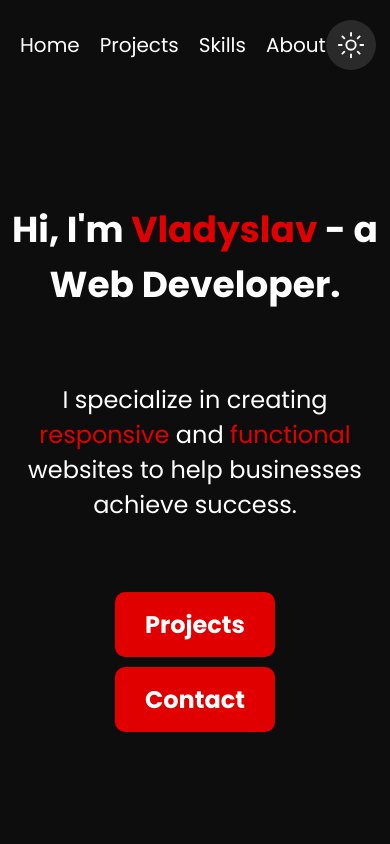
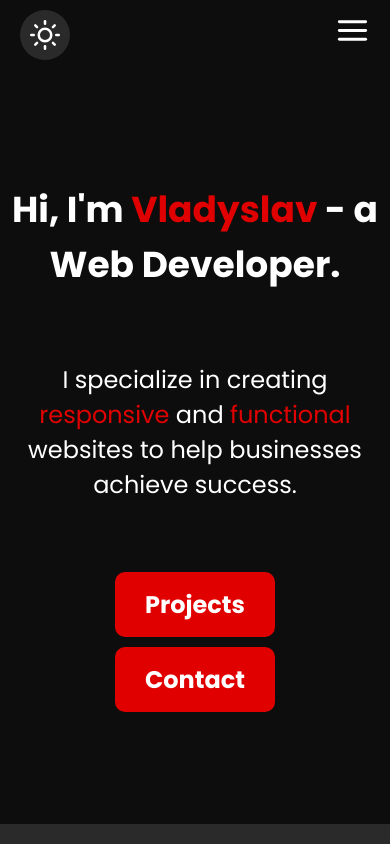
Before and after one commit to regmysss/regmysss.github.io, a React (Vite) app: page / in a window 390 px wide. Shown: the top 844 px of the page. Built offline with nearby package versions, Linux system fonts and the light colour scheme.

Commit message:
feat: Update Footer and Header components with new icons; enhance mobile navigation and button styles

```diff
--- a/src/components/Footer.jsx
+++ b/src/components/Footer.jsx
@@ -1,5 +1,6 @@
 import { Social } from './UI/Social/Social';
-import { FaGithub, FaInstagram, FaTelegramPlane } from "react-icons/fa";
+import { FiGithub, FiInstagram } from "react-icons/fi";
+import { LiaTelegram } from "react-icons/lia";
 import '../styles/footer.css';
 
 export const Footer = () => {
@@ -14,9 +15,9 @@ export const Footer = () => {
                     <div className='footer-socials'>
                         <h2>Social</h2>
                         <ul>
-                            <Social link={"https://github.com/regmysss"}><FaGithub /></Social>
-                            <Social link={"https://www.instagram.com/vlados.yrm/"}><FaInstagram /></Social>
-                            <Social link={"https://t.me/regmysss"}><FaTelegramPlane /></Social>
+                            <Social link={"https://github.com/regmysss"}><FiGithub /></Social>
+                            <Social link={"https://www.instagram.com/vlados.yrm/"}><FiInstagram /></Social>
+                            <Social link={"https://t.me/regmysss"}><LiaTelegram /></Social>
                         </ul>
                     </div>
                 </div>
--- a/src/components/Header.jsx
+++ b/src/components/Header.jsx
@@ -1,10 +1,16 @@
+import { useState } from 'react';
 import '../styles/header.css';
-import { IoSunnyOutline, IoMoonOutline } from "react-icons/io5";
+import { FiSun, FiMoon, FiMenu, FiX } from "react-icons/fi";
 
 export const Header = ({ theme, setTheme }) => {
+    const [isMenuOpen, setIsMenuOpen] = useState(false);
 
     const toggleTheme = () => {
         setTheme(theme === 'light' ? 'dark' : 'light');
+    };
+
+    const toggleMenu = () => {
+        setIsMenuOpen(!isMenuOpen);
     };
 
     return (
@@ -18,19 +24,40 @@ export const Header = ({ theme, setTheme }) => {
                         <li><a href="#about">About</a></li>
                     </ul>
                 </nav>
-                <div className='header-right'>
+                <div className='header-btns'>
                     <button className='btn-contact'>
                         Contact
                     </button>
                     <button className='btn-theme' onClick={toggleTheme}>
                         {
                             theme === 'dark' ?
-                                <IoSunnyOutline className='icon-theme' /> :
-                                <IoMoonOutline className='icon-theme' />
+                                <FiSun className='icon-theme' /> :
+                                <FiMoon className='icon-theme' />
                         }
                     </button>
                 </div>
-
+                <div className='header-mobile'>
+                    <button
+                        className='btn-menu'
+                        onClick={toggleMenu}>
+                        {
+                            isMenuOpen ?
+                                <FiX /> :
+                                <FiMenu />
+                        }
+                    </button>
+                    {
+                        isMenuOpen &&
+                        <nav className='nav-mobile'>
+                            <ul className='nav-list'>
+                                <li><a href="#home">Home</a></li>
+                                <li><a href="#projects">Projects</a></li>
+                                <li><a href="#skills">Skills</a></li>
+                                <li><a href="#about">About</a></li>
+                            </ul>
+                        </nav>
+                    }
+                </div>
             </div>
         </header>
     )
--- a/src/styles/header.css
+++ b/src/styles/header.css
@@ -24,7 +24,7 @@
     cursor: pointer;
 }
 
-.nav-list a{
+.nav-list a {
     color: var(--main-text-color);
     text-decoration: none;
     width: 100%;
@@ -57,9 +57,20 @@
     cursor: pointer;
 }
 
-.header-right {
+.header-btns {
     display: flex;
     gap: 20px;
+}
+
+.header-mobile {
+    display: none;
+}
+
+.btn-menu {
+    all: unset;
+    font-size: 35px;
+    color: var(--main-text-color);
+    cursor: pointer;
 }
 
 @media (max-width: 768px) {
@@ -67,3 +78,33 @@
         display: none;
     }
 }
+
+@media (max-width: 576px) {
+    .header-content{
+        height: 70px;
+    }
+
+    .nav {
+        display: none;
+    }
+
+    .nav-mobile {
+        background-color: var(--secondary-background-color);
+        position: fixed;
+        top: 60px;
+        right: 10px;
+        width: 200px;
+        border-radius: 10px;
+        box-shadow: 0 0 15px rgba(0, 0, 0, 0.1);
+        text-align: center;
+        padding: 20px;
+    }
+
+    .nav-list {
+        display: grid;
+    }
+
+    .header-mobile {
+        display: block;
+    }
+}
```
